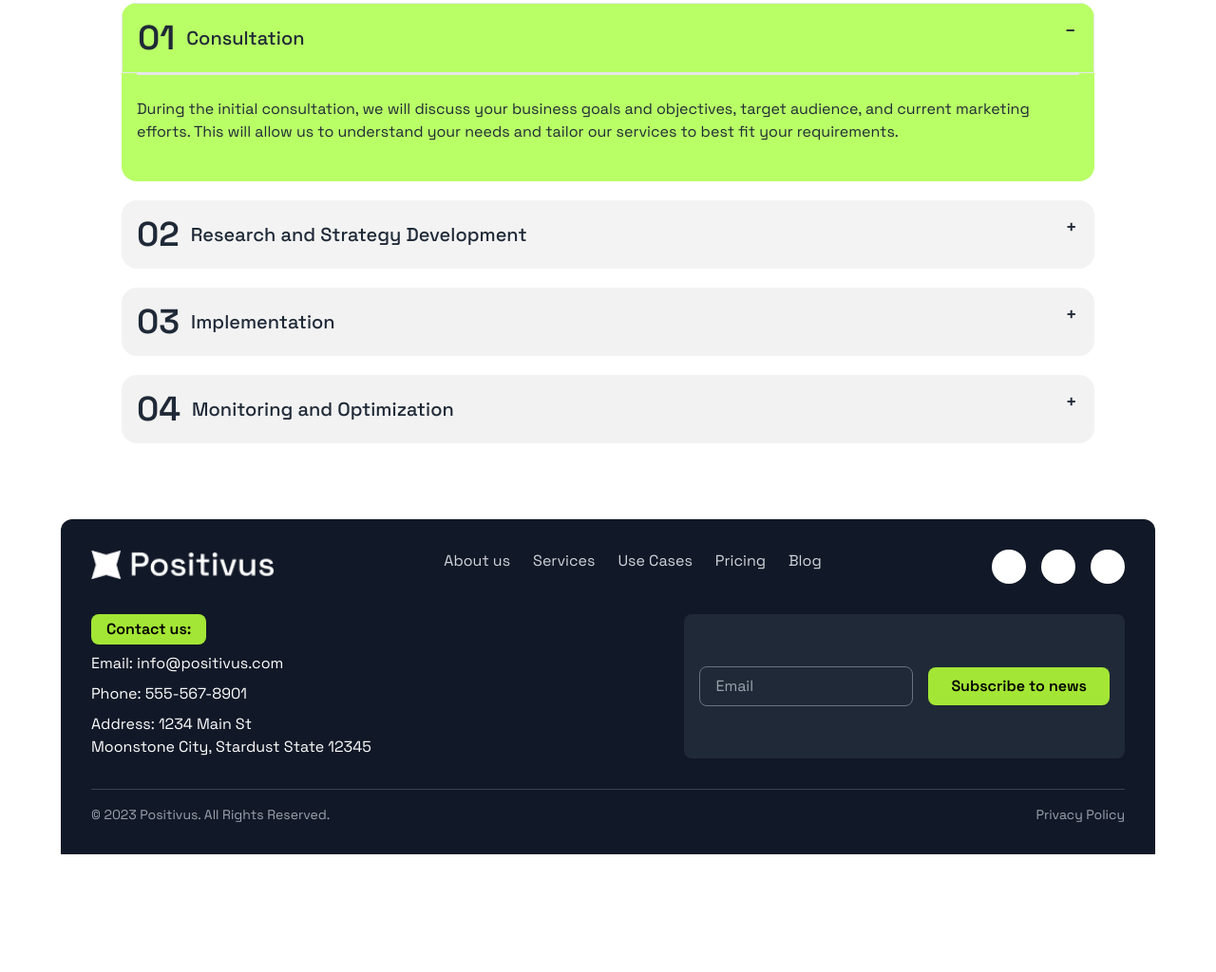
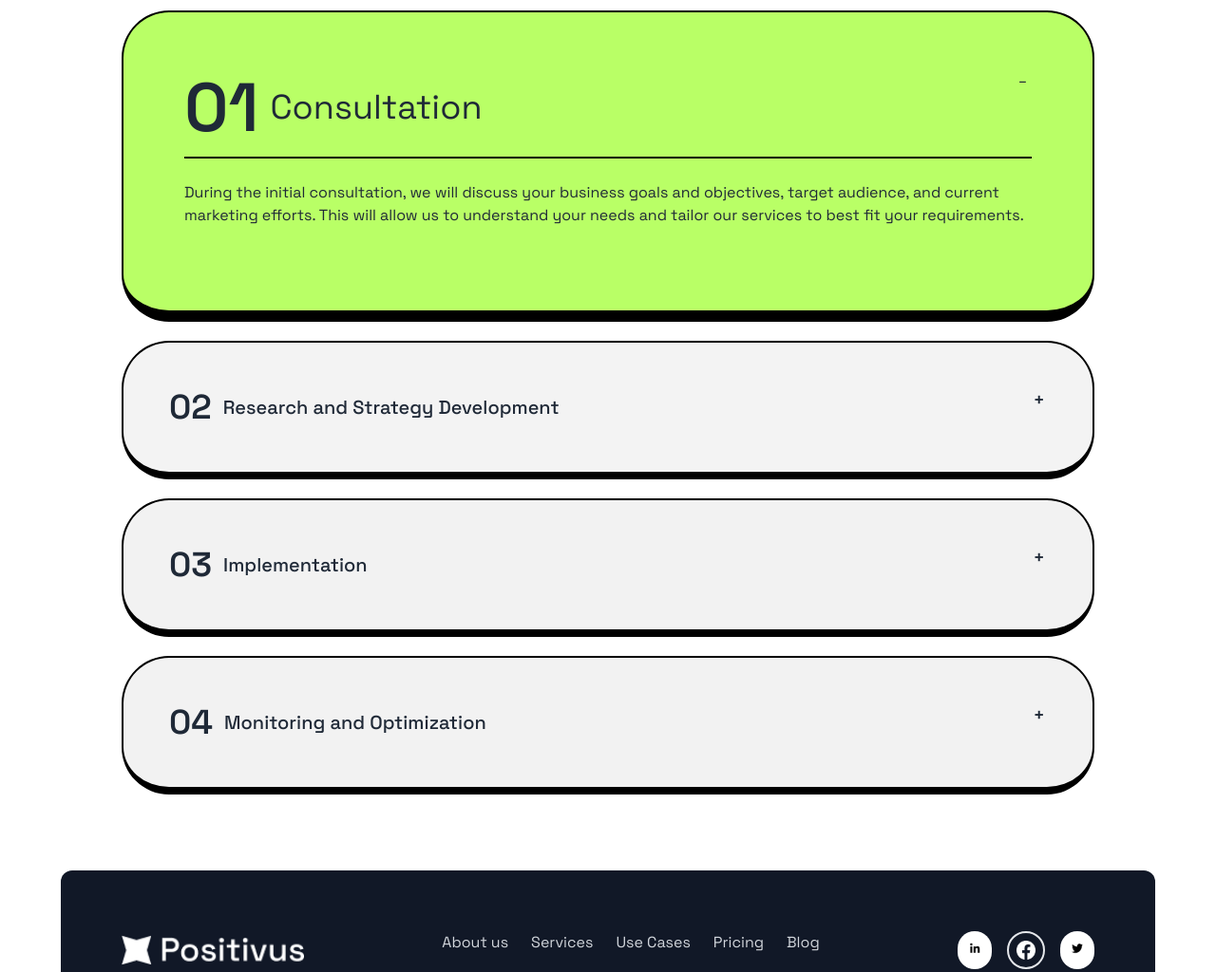
Before and after one commit to Akram409/CSE-3532-mid-C221161, a plain HTML site: page index.html in a window 1280 px wide. Shown: the part 1548-2572 px from the top of the page at 95% size. Before the commit the page ends 2448 px from the top, so only its background shows below. Drawn offline with nearby package versions, Linux system fonts and the light colour scheme.

Commit message:
All Add Done

```diff
--- a/index.html
+++ b/index.html
@@ -261,10 +261,10 @@
       <section class="my-20 px-4 lg:px-32">
         <!-- Title Start -->
         <div class="flex flex-col lg:flex-row items-center gap-10 my-20">
-          <h1 class="text-4xl bg-[#B9FF66] rounded-lg p-1">
+          <h1 class="text-5xl bg-[#B9FF66] rounded-lg p-1">
             Our Working Process
           </h1>
-          <p class="text-center lg:text-left">
+          <p class="text-center text-xl lg:text-left">
             Step-by-Step Guide to Achieving <br class="hidden lg:block" />
             Your Business Goals
           </p>
@@ -272,16 +272,16 @@
         <!-- Title End -->
 
         <!-- Accordion Section Start -->
-        <div class="flex flex-col gap-5">
-          <div class="collapse collapse-plus bg-[#B9FF66]">
+        <div class="flex flex-col gap-5 ">
+          <div class="collapse collapse-plus bg-[#B9FF66] border-2 md:border-b-[12px] border-b-4 border-black rounded-t-[50px] rounded-b-[50px] p-3 md:p-12">
             <input type="radio" name="my-accordion-3" checked="checked" />
             <div
-              class="collapse-title text-xl font-medium flex gap-3 items-center border"
+              class="collapse-title  flex gap-3 items-center"
             >
-              <span class="text-4xl font-semibold">01</span>Consultation
+              <span class="text-5xl md:text-7xl font-semibold">01</span><span class="text-4xl font-normal">Consultation</span>
             </div>
             <div class="collapse-content">
-              <p class="border-t-2 py-6">
+              <p class="border-t-2 border-black py-6">
                 During the initial consultation, we will discuss your business
                 goals and objectives, target audience, and current marketing
                 efforts. This will allow us to understand your needs and tailor
@@ -289,7 +289,7 @@
               </p>
             </div>
           </div>
-          <div class="collapse collapse-plus bg-[#F3F3F3]">
+          <div class="collapse collapse-plus bg-[#F3F3F3] border-2 md:border-b-[8px] border-b-4 border-black rounded-t-[50px] rounded-b-[50px] p-8">
             <input type="radio" name="my-accordion-3" />
             <div
               class="collapse-title text-xl font-medium flex gap-3 items-center"
@@ -306,7 +306,7 @@
               </p>
             </div>
           </div>
-          <div class="collapse collapse-plus bg-base-200">
+          <div class="collapse collapse-plus bg-base-200 border-2 md:border-b-[8px] border-b-4 border-black rounded-t-[50px] rounded-b-[50px] p-8">
             <input type="radio" name="my-accordion-3" />
             <div
               class="collapse-title text-xl font-medium flex gap-3 items-center"
@@ -322,7 +322,7 @@
               </p>
             </div>
           </div>
-          <div class="collapse collapse-plus bg-base-200">
+          <div class="collapse collapse-plus bg-base-200 border-2 md:border-b-[8px] border-b-4 border-black rounded-t-[50px] rounded-b-[50px] p-8">
             <input type="radio" name="my-accordion-3" />
             <div
               class="collapse-title text-xl font-medium flex gap-3 items-center"
@@ -347,19 +347,19 @@
     <!-- Main End -->
 
     <!-- Footer Start -->
-    <footer class="bg-gray-900 text-white p-8 rounded-t-xl mx-16">
+    <footer class="bg-gray-900 text-white p-16 rounded-t-xl mx-0 md:mx-16">
       <div class="container mx-auto space-y-8">
         <!-- Centered Content Wrapper -->
-        <div class="flex justify-between md:space-x-8 space-y-8 md:space-y-0">
+        <div class="flex justify-between flex-col md:flex-row md:space-x-8 space-y-8 md:space-y-0">
           <!-- Logo and Navigation Links -->
-          <div class="flex md:space-x-6 space-y-4 md:space-y-0">
+          <div class="flex flex-col md:flex-row items-center md:space-x-6 space-y-4 md:space-y-0">
             <!-- Logo -->
             <div class="space-x-2">
               <img src="./images/logo-small.png" alt="Logo" class="h-8" />
             </div>
           </div>
           <!-- Navigation Links -->
-          <div class="flex space-x-6">
+          <div class="flex flex-col md:flex-row space-x-0 md:space-x-6 text-center md:text-left">
             <a href="#" class="text-gray-300 hover:underline">About us</a>
             <a href="#" class="text-gray-300 hover:underline">Services</a>
             <a href="#" class="text-gray-300 hover:underline">Use Cases</a>
@@ -368,28 +368,32 @@
           </div>
 
           <!-- Social Media Icons -->
-          <div class="flex space-x-4">
-            <a href="#" class="bg-white text-gray-900 p-2 rounded-full">
-              <svg class="w-5 h-5" fill="currentColor" viewBox="0 0 24 24">
-                <!-- LinkedIn Icon -->
-              </svg>
+          <div class="flex justify-center md:justify-normal space-x-4">
+            <a href="#" class="bg-white p-2 rounded-full">
+              <img
+                src="./images/social-linkedin.png"
+                alt="LinkedIn"
+                class="w-5 h-5"
+              />
             </a>
-            <a href="#" class="bg-white text-gray-900 p-2 rounded-full">
-              <svg class="w-5 h-5" fill="currentColor" viewBox="0 0 24 24">
-                <!-- Facebook Icon -->
-              </svg>
+            <a href="#" class="border-2 p-2 rounded-full">
+              <img
+                src="./images/social-fb.png"
+                alt="Facebook"
+                class="w-5 h-5 text-black"
+              />
             </a>
-            <a href="#" class="bg-white text-gray-900 p-2 rounded-full">
-              <svg class="w-5 h-5" fill="currentColor" viewBox="0 0 24 24">
-                <!-- Twitter Icon -->
-              </svg>
+            <a href="#" class="bg-white p-2 rounded-full">
+              <img
+                src="./images/social-twitter.png"
+                alt="Twitter"
+                class="w-5 h-5"
+              />
             </a>
           </div>
         </div>
         <!-- Contact Information and Subscription Form Container -->
-        <div
-          class="flex justify-between md:space-x-8 space-y-8 md:space-y-0"
-        >
+        <div class="flex md:justify-between flex-col md:flex-row md:space-x-8 space-y-8 md:space-y-0">
           <!-- Contact Information -->
           <div class="space-y-2 text-center md:text-left">
             <div
@@ -405,14 +409,14 @@
           </div>
 
           <!-- Subscription Form -->
-          <div class="flex items-center space-x-4 bg-gray-800 p-4 rounded-lg">
+          <div class="flex items-center gap-5 w-full md:w-auto flex-col md:flex-row md:space-x-4 md:bg-gray-800 md:p-4 rounded-lg">
             <input
               type="email"
               placeholder="Email"
-              class="bg-transparent border border-gray-500 text-white px-4 py-2 rounded-lg focus:outline-none focus:ring-2 focus:ring-lime-400"
+              class="bg-transparent border border-gray-500 text-white px-4 py-3 rounded-lg focus:outline-none focus:ring-2 focus:ring-lime-400 w-full"
             />
             <button
-              class="bg-lime-400 text-black px-6 py-2 rounded-lg font-semibold hover:bg-lime-500"
+              class="bg-lime-400 text-black px-6 py-2 rounded-lg font-semibold hover:bg-lime-500 w-full md:w-auto"
             >
               Subscribe to news
             </button>
@@ -420,10 +424,10 @@
         </div>
         <!-- Footer Bottom -->
         <div
-          class="container mx-auto border-t border-gray-700 pt-4 flex flex-col md:flex-row justify-between items-center text-sm text-gray-400"
+          class="container mx-auto border-t border-gray-700 pt-4 flex flex-col md:flex-row justify-start gap-10 items-center text-xl text-white"
         >
           <p>&copy; 2023 Positivus. All Rights Reserved.</p>
-          <a href="#" class="hover:underline">Privacy Policy</a>
+          <a href="#" class="underline">Privacy Policy</a>
         </div>
       </div>
     </footer>
```
